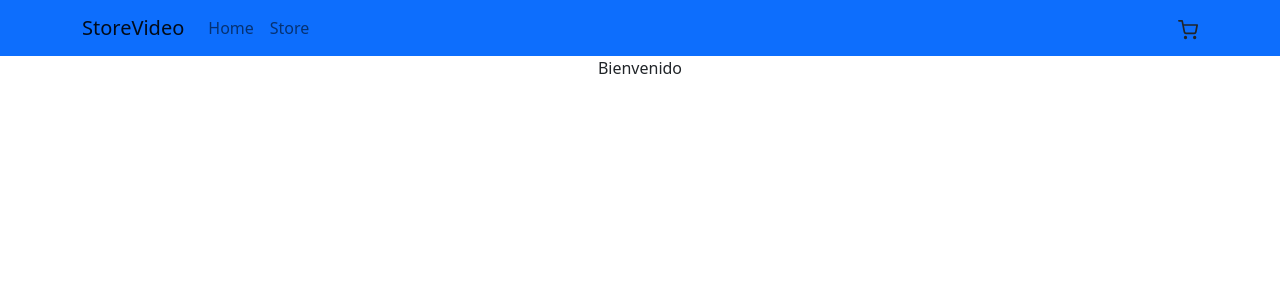
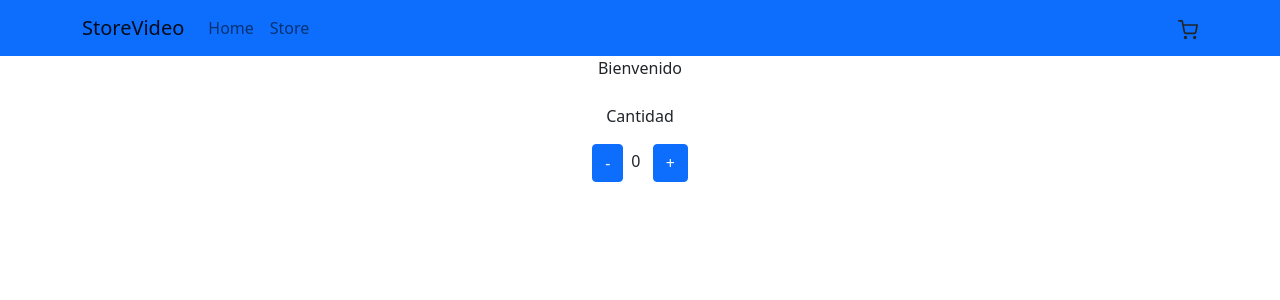
Before and after one commit to agusjd-zz/storevideo, a React (Create React App) app: page / in a window 1280 px wide. Shown: the top 300 px of the page. Built offline with nearby package versions, Linux system fonts and the light colour scheme.

Commit message:
ItemCount Added

```diff
--- a/src/App.jsx
+++ b/src/App.jsx
@@ -1,11 +1,13 @@
 import "./App.scss";
 import { NavBar } from "./Components/Navbar/Navbar";
 import { ItemListContainer} from "./Components/ItemListContainer/ItemListContainer"
+import { ItemCount } from "./Components/ItemCount/ItemCount";
 function App() {
   return (
     <div className="App">
       <NavBar />
       <ItemListContainer greeting = "Bienvenido" />
+      <ItemCount stock= {10}  />
     </div>
   );
 }
--- a/src/Components/ItemCount/ItemCount.jsx
+++ b/src/Components/ItemCount/ItemCount.jsx
@@ -0,0 +1,32 @@
+import React,{useState} from 'react'
+import { Button } from 'react-bootstrap'
+export const ItemCount = ({stock}) => {
+
+    const [cantidad, setCantidad] = useState(0);
+
+    const addItem = () =>{
+
+        if (cantidad < stock){
+            setCantidad(cantidad+1)
+        }
+
+    }
+
+    const removeItem = () =>{
+        if (cantidad > 0) {
+            setCantidad(cantidad-1)
+        }
+
+
+    }
+
+    return (
+        <div className= "mt-4" >
+            <p> Cantidad </p>
+            <Button variant="primary" onClick={removeItem} >-</Button>
+
+            <span className="mx-2 ">{cantidad} </span>
+            <Button variant="primary" onClick={addItem} >+</Button>
+        </div>
+    )
+}
```
